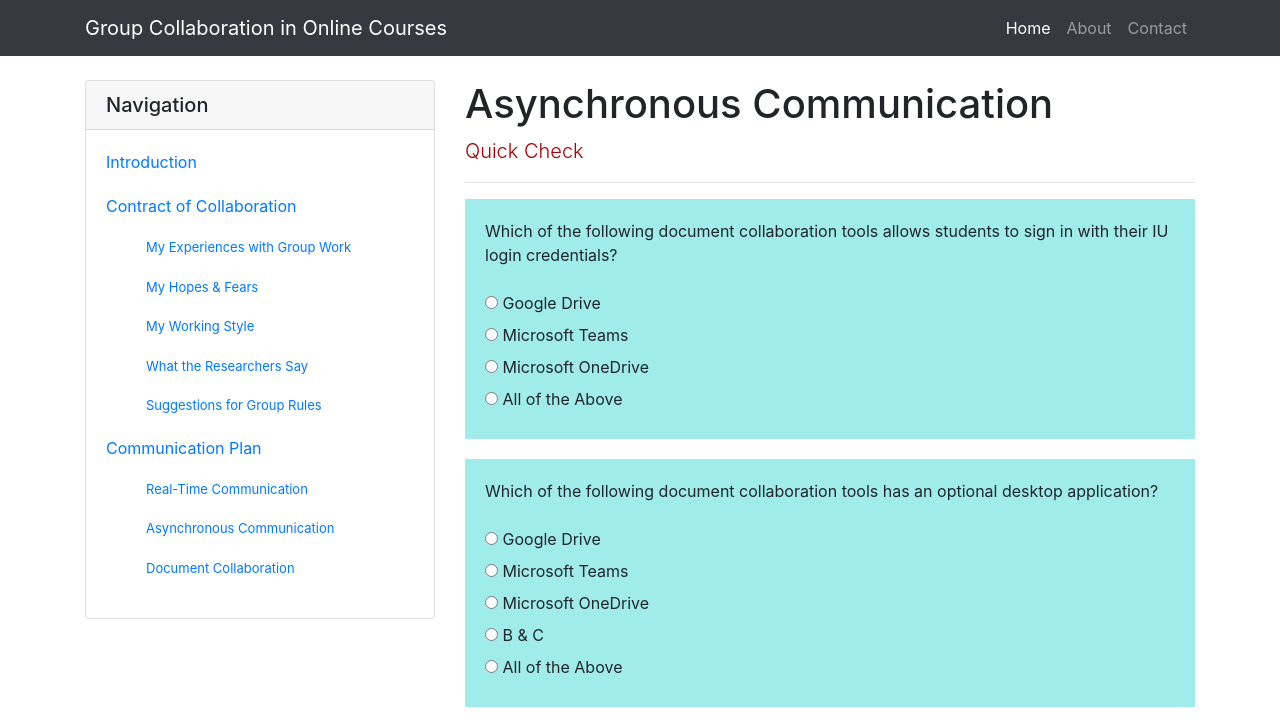
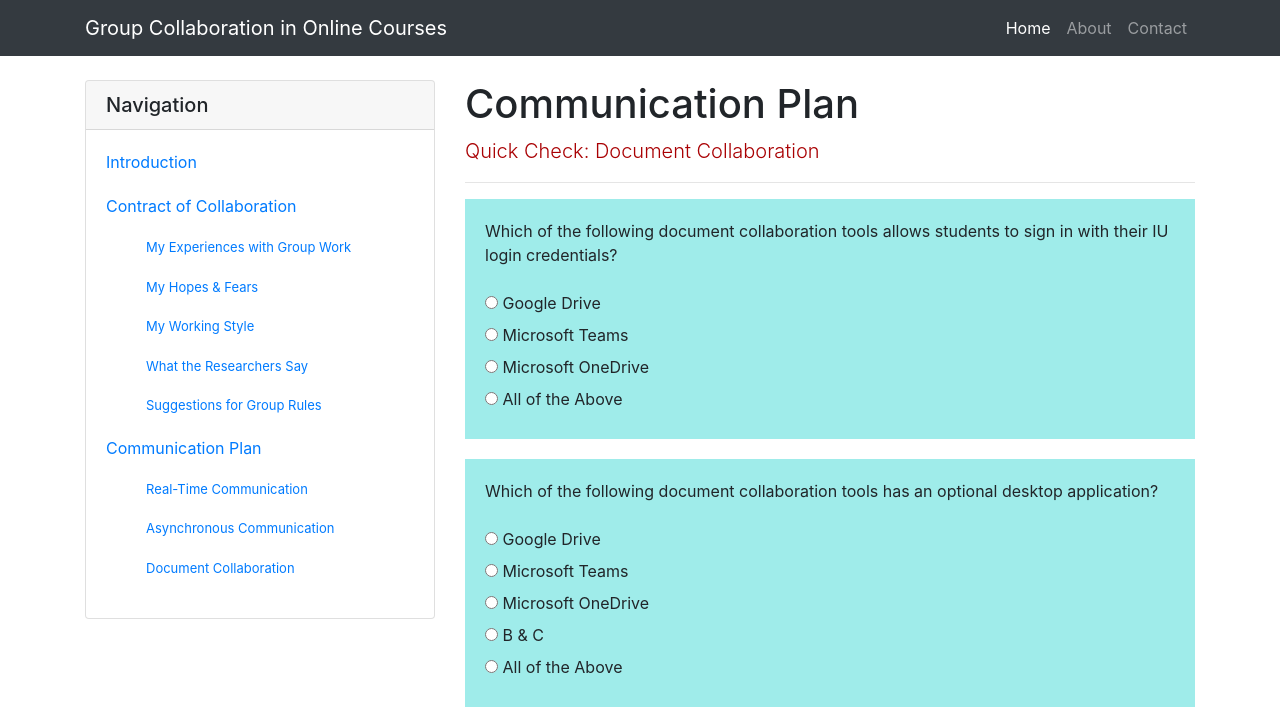
Before and after one commit to teamdynamo-r547/teamdynamo-r547.github.io, a plain HTML site: page quickcheck03.html in a window 1280 px wide. Shown: the top 724 px of the page. Drawn offline with Linux system fonts and the light colour scheme.

Commit message:
Fixed Quick Check headings

```diff
--- a/quickcheck03.html
+++ b/quickcheck03.html
@@ -82,11 +82,11 @@
       <div class="col-lg-8">
 
         <!-- Page Title -->
-        <h1 class="mt-4">Asynchronous Communication</h1>
+        <h1 class="mt-4">Communication Plan</h1>
 
         <!-- Page Subtitle -->
         <p class="lead subtitle">
-			Quick Check
+			Quick Check: Document Collaboration
         </p>
 
         <hr>
```
